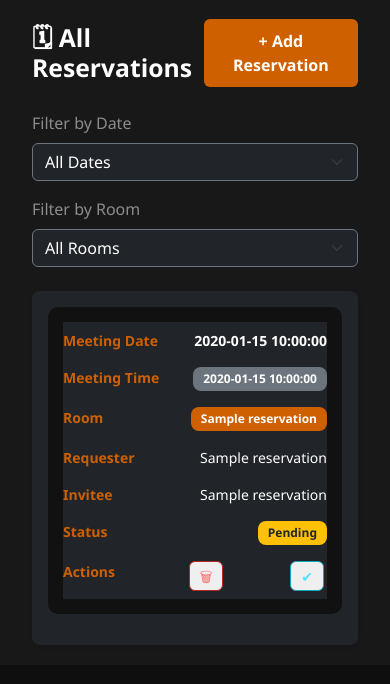
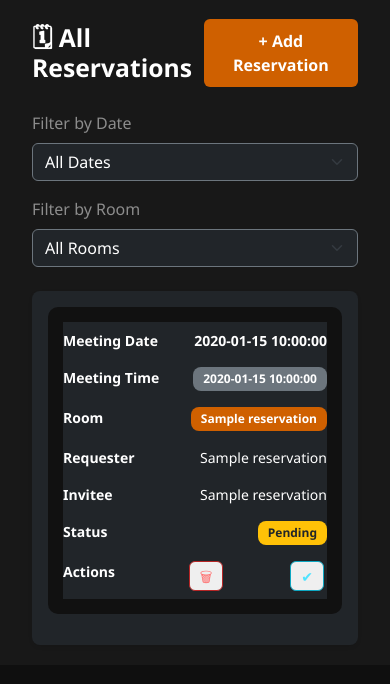
Before and after one commit to mckinsey664/booking, a Flask app: template templates/admin_reservations.html in a window 390 px wide. Shown: the part 77-761 px from the top of the page. Run offline with Flask 3, Linux system fonts and the light colour scheme; the template is opened without the code that fills it: most values are stand-ins (such as "Sample title", 1, 10 or a date in 2020); parts of the project's set-up code (start-up, migrations or seed data) failed here and were passed over.

Commit message:
from orange to white

```diff
--- a/templates/admin_reservations.html
+++ b/templates/admin_reservations.html
@@ -353,14 +353,14 @@ td form {
     white-space: normal !important;
   }
 
-  /* Labels shown before each value */
   table.table-dark tbody tr td::before {
     content: attr(data-label);
     font-weight: 600;
-    color: #CF6000;
+    color: #ffffff;   /* WHITE */
     margin-right: 10px;
     flex-shrink: 0;
   }
+
 
   /* Badges shrink nicely */
   .badge {
```
